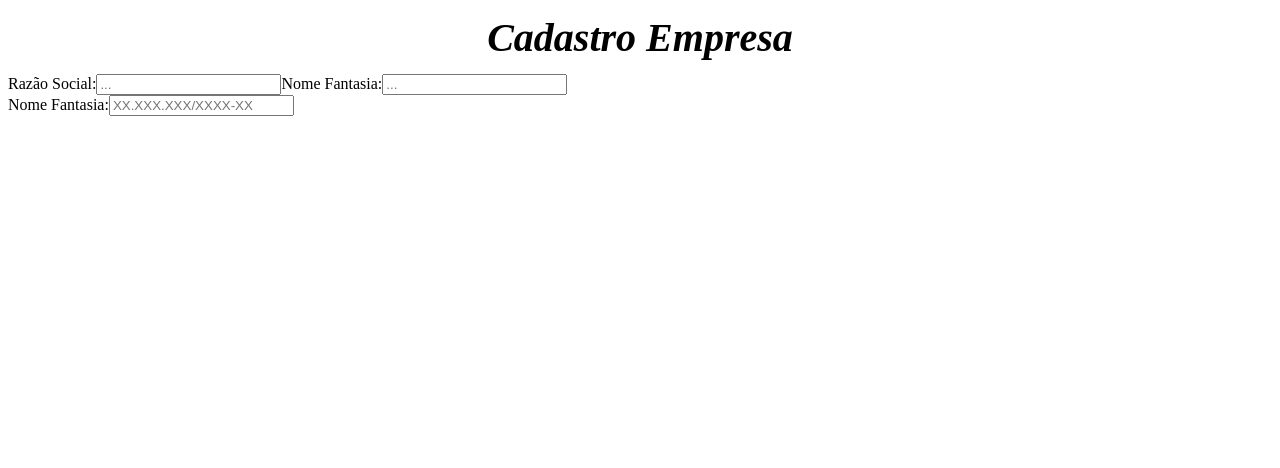
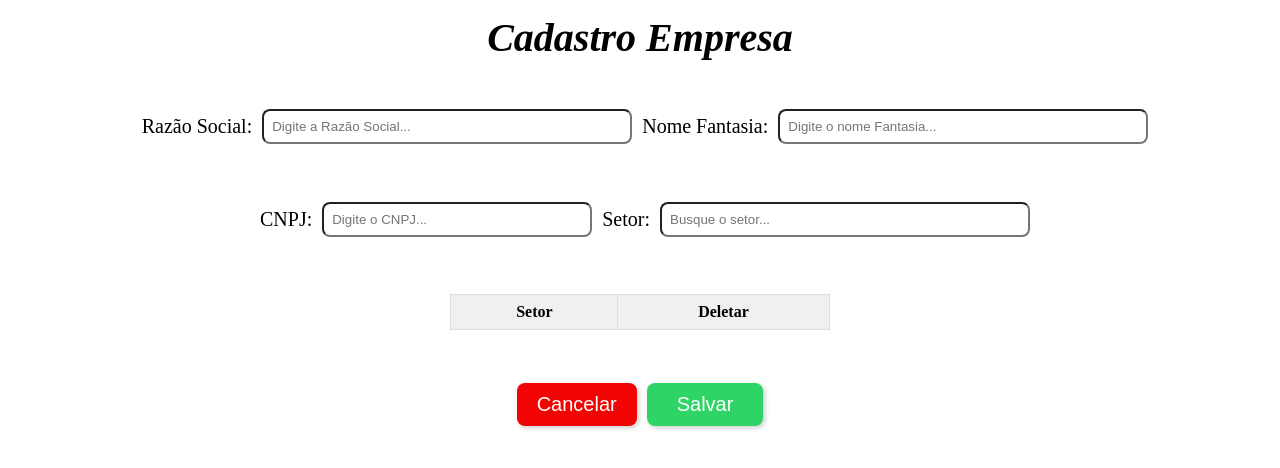
Before and after one commit to rafael-p-s/desafio---CompanySector, a React (Vite) app in the folder frontend/: page /cadcompany in a window 1280 px wide. Shown: the top 468 px of the page. Built offline with nearby package versions, Linux system fonts and the light colour scheme.

Commit message:
At the moment screen CodCompany is done

```diff
--- a/frontend/package.json
+++ b/frontend/package.json
@@ -10,10 +10,11 @@
     "preview": "vite preview"
   },
   "dependencies": {
+    "axios": "^1.6.8",
     "react": "^18.2.0",
     "react-dom": "^18.2.0",
-    "react-input-mask": "^2.0.4",
-    "react-router-dom": "^6.22.3"
+    "react-router-dom": "^6.22.3",
+    "styled-components": "^6.1.8"
   },
   "devDependencies": {
     "@types/react": "^18.2.66",
--- /dev/null
+++ b/frontend/src/components/input/index.css
@@ -0,0 +1,6 @@
+input {
+  padding: 8px;
+  border-radius: 8px;
+  box-shadow: 4px;
+  width: 350px;
+}
--- a/frontend/src/components/input/index.jsx
+++ b/frontend/src/components/input/index.jsx
@@ -1,9 +1,9 @@
 import React from "react";
-
+import "./index.css";
 export function InputGeral({ label, onChange, type, placeholderText }) {
   return (
     <>
-      <label>{label}</label>
+      <label style={{fontSize:"20px",margin:"10px"}}>{label}</label>
       <input onChange={onChange} type={type} placeholder={placeholderText} />
     </>
   );
--- /dev/null
+++ b/frontend/src/components/inputcnpj/index.css
@@ -0,0 +1,6 @@
+.input_cnpj {
+  padding: 8px;
+  border-radius: 8px;
+  box-shadow: 4px;
+  width: 250px;
+}
--- a/frontend/src/components/inputcnpj/index.jsx
+++ b/frontend/src/components/inputcnpj/index.jsx
@@ -1,28 +1,42 @@
 import React, { useState } from "react";
+import "./index.css";
 
-export function MaskedCNPJInput({ label, onChange, value }) {
+export function CNPJinput({
+  label,
+  onChange,
+  value,
+  maxLength = 14,
+  placeholderText,
+}) {
   const [internalValue, setInternalValue] = useState(value || "");
 
-  const handleMaskChange = (event) => {
+  const handleInputChange = (event) => {
     const { value: inputValue } = event.target;
-    const formattedValue = inputValue.replace(/[^0-9]/g, ""); // Remove non-digit characters
-    const formattedParts = formattedValue.match(/(\d{3})(\d{3})(\d{3})(\d{2})/) || [];
-    const maskedValue = formattedParts.join(".").slice(0, 14); // Construct masked value
-    setInternalValue(maskedValue);
-    if (onChange) onChange(maskedValue); // Pass the formatted value to onChange
+
+    // Allow only digits and backspace key
+    const allowedChars = /^\d|\b$/;
+    if (!allowedChars.test(inputValue)) {
+      return; // Prevent invalid characters
+    }
+
+    // Limit input to maxLength
+    const trimmedValue = inputValue.slice(0, maxLength);
+    setInternalValue(trimmedValue);
+
+    if (onChange) onChange(trimmedValue); // Pass the formatted value to onChange
   };
 
   return (
-    <div className="cnpj-input">
-      <label>{label}</label>
+    <>
+      <label style={{ fontSize: "20px", margin: "10px" }}>{label}</label>
       <input
+        className="input_cnpj"
         type="text"
         value={internalValue}
-        onChange={handleMaskChange}
-        placeholder="XX.XXX.XXX/XXXX-XX"
-        maxLength={14}
-        pattern="[0-9]{14}"
+        onChange={handleInputChange}
+        placeholder={placeholderText}
+        maxLength={maxLength}
       />
-    </div>
+    </>
   );
 }
--- a/frontend/src/pages/cadcompany/index.css
+++ b/frontend/src/pages/cadcompany/index.css
@@ -0,0 +1,33 @@
+form {
+  display: block;
+  align-items: center;
+  justify-content: center;
+}
+.div_razao_fantasia,
+.div_cnpj_setor,
+.div_buttons,
+.div_tabela {
+  display: flex;
+  align-items: center;
+  justify-content: center;
+  height: 10vh;
+  margin-top: 1%;
+  margin-bottom: 1%;
+}
+
+.div_tabela table {
+  width: 30%;
+  border-collapse: collapse;
+}
+
+.div_tabela th,
+td {
+  padding: 8px;
+  text-align: left;
+  border: 1px solid #ddd;
+}
+
+.div_tabela th {
+  background-color: #f0f0f0;
+  text-align: center;
+}
--- a/frontend/src/pages/cadcompany/index.jsx
+++ b/frontend/src/pages/cadcompany/index.jsx
@@ -1,43 +1,94 @@
-import React, { useState } from "react";
+import React from "react";
 //CSS:
 import "./index.css";
 //Components:
 import { NavBar } from "../../components/navbar";
 import { ButtonBtn } from "../../components/buttons/button";
 import { InputGeral } from "../../components/input";
-//CNPJ mask:
-import { MaskedCNPJInput } from "../../components/inputcnpj";
+import { CNPJinput } from "../../components/inputcnpj";
 
 export function CadCompany() {
-
-
   return (
     <>
       <NavBar>Cadastro Empresa</NavBar>
       <form action="" method="post">
-        <div>
+        <div className="div_razao_fantasia">
           <InputGeral
             label="Razão Social:"
             onchange={(e) => console.log(e.target.value)}
             type="text"
-            placeholderText="..."
+            placeholderText="Digite a Razão Social..."
           />
           <InputGeral
             label="Nome Fantasia:"
             onchange={(e) => console.log(e.target.value)}
             type="text"
-            placeholderText="..."
+            placeholderText="Digite o nome Fantasia..."
           />
         </div>
-        <div>
-        <MaskedCNPJInput
-            label="Nome Fantasia:"
+        <div className="div_cnpj_setor">
+          <CNPJinput
+            label="CNPJ:"
             onchange={(e) => console.log(e.target.value)}
             type="text"
-            placeholderText=""
+            placeholderText="Digite o CNPJ..."
+            maxLength="14"
+          />
+          <InputGeral
+            label="Setor:"
+            onchange={(e) => console.log(e.target.value)}
+            type="text"
+            placeholderText="Busque o setor..."
           />
         </div>
-
+        <div className="div_tabela">
+          <table>
+            <thead>
+              <tr>
+                <th>Setor</th>
+                <th>
+                  {/* <ButtonBtn>Deletar</ButtonBtn> */}
+                  Deletar
+                </th>
+              </tr>
+            </thead>
+          </table>
+        </div>
+        <div className="div_buttons">
+          <ButtonBtn
+            style={{
+              backgroundColor: "#F10404",
+              color: "#FFFFFF",
+              padding: "10px 20px",
+              border: "none",
+              borderRadius: "8px",
+              cursor: "pointer",
+              textDecoration: "none",
+              boxShadow: "2px 2px 5px rgba(0, 0, 0, 0.2)",
+              fontSize: "20px",
+              margin: "0px 5px",
+            }}
+            to="/"
+          >
+            Cancelar
+          </ButtonBtn>
+          <ButtonBtn
+            style={{
+              backgroundColor: "#2FD467",
+              color: "#FFFFFF",
+              padding: "10px 30px",
+              border: "none",
+              borderRadius: "8px",
+              cursor: "pointer",
+              textDecoration: "none",
+              boxShadow: "2px 2px 5px rgba(0, 0, 0, 0.2)",
+              fontSize: "20px",
+              margin: "0px 5px",
+            }}
+          >
+            Salvar
+          </ButtonBtn>
+        </div>
       </form>
     </>
   );
--- a/frontend/src/pages/home/index.jsx
+++ b/frontend/src/pages/home/index.jsx
@@ -3,6 +3,8 @@ import React from "react";
 import { NavBar } from "../../components/navbar";
 import { ButtonBtn } from "../../components/buttons/button";
 import { TableHome } from "../../components/table";
+
+
 export function Home() {
   return (
     <>
```
Also changed, not shown: 1 other file (tests, documents, lock files or other folders).
